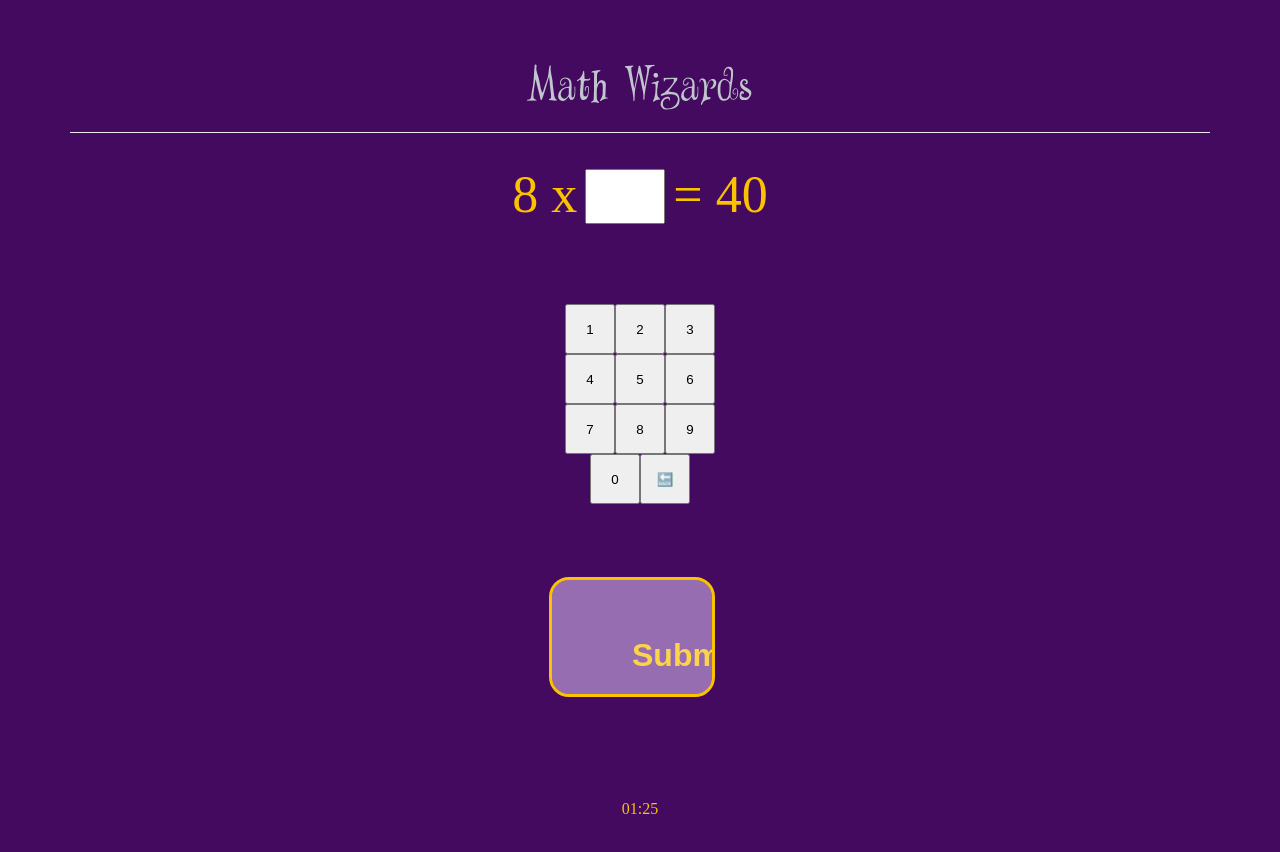
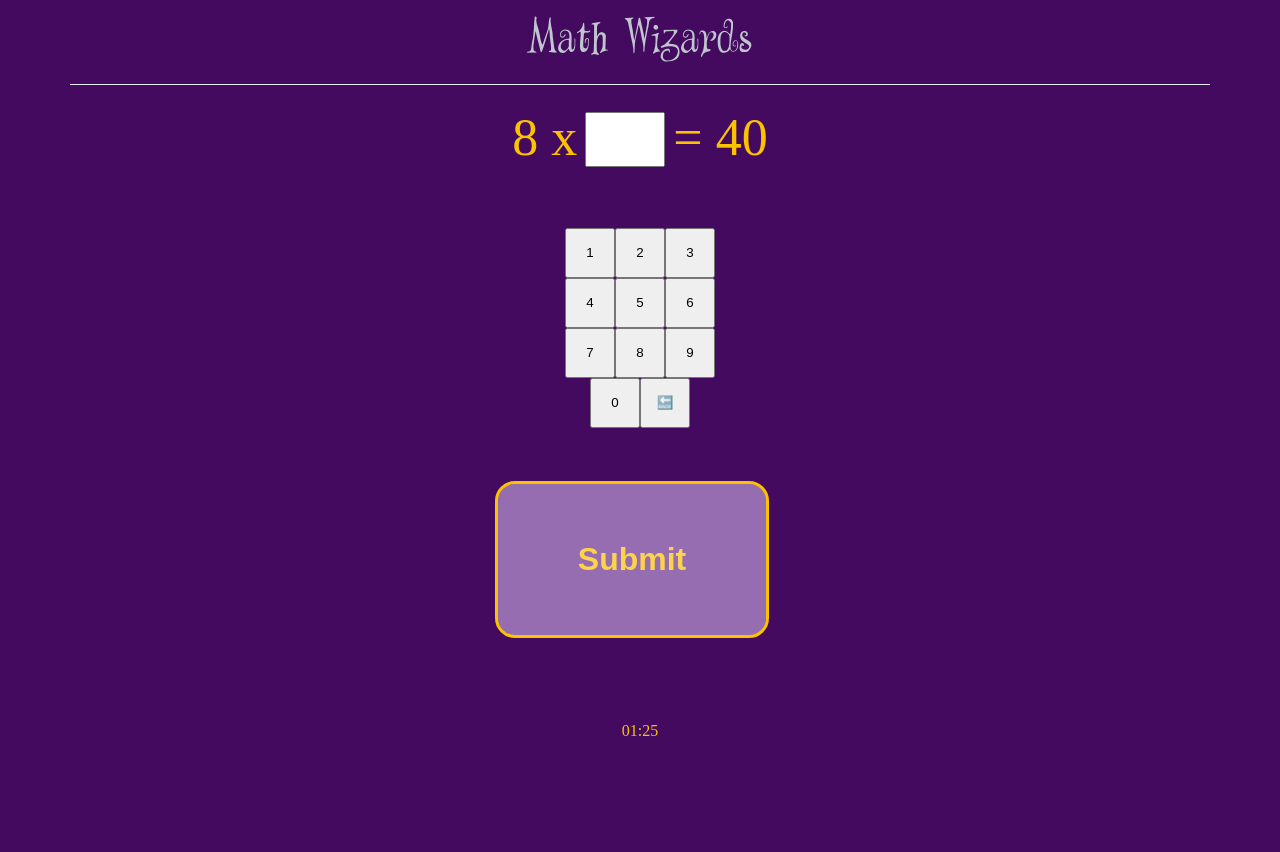
Before and after one commit to revyrob/MathWizardReact, a React (Create React App) app: page /equation in a window 1280 px wide. After the commit the page ends 800 px from the top, so only its background shows below. Built offline with nearby package versions, Linux system fonts and the light colour scheme.

Commit message:
working on making x or confetti always show for win or lose

```diff
--- a/src/App.scss
+++ b/src/App.scss
@@ -20,6 +20,7 @@ body {
     flex-direction: column;
     padding: 50px 42px 0;
     max-width: $tablet-width;
+    margin: auto;
     &__title {
         font-size: 3.25rem;
         color: $color-dark-sec;
@@ -36,7 +37,6 @@ body {
         flex-direction: column;
         max-width: 1140px;
         margin:auto;
-        margin-top: 3rem;
 
         @include desktop {
             justify-content: space-between;
--- a/src/components/Button/Button.scss
+++ b/src/components/Button/Button.scss
@@ -16,8 +16,6 @@
     border: 3px solid $color-accent;
     border-radius: 20px;
     transition: 0.5s;
-    height: 100px;
-    width:100px;
     &::after {
         content: '';
         position: absolute;
--- a/src/components/Equation/Equation.jsx
+++ b/src/components/Equation/Equation.jsx
@@ -46,6 +46,7 @@ function Equation() {
         //set a back something to show correct
         setShowWin(true);
         setWins(wins + 1);
+        setBgImage("");
       } else {
         //set something to show wrong
         setLosses(losses + 1);
@@ -71,7 +72,7 @@ function Equation() {
     if (showWin) {
       const timer = setTimeout(() => {
         setShowWin(false); // Update showWin to whatever value you need after 500ms
-      }, 1000);
+      }, 500);
 
       return () => clearTimeout(timer); // Clear the timeout if component unmounts before 500ms
     }
--- a/src/components/Equation/Equation.scss
+++ b/src/components/Equation/Equation.scss
@@ -8,7 +8,7 @@
     flex-direction: column;
     justify-content: space-around;
     align-items: center;
-    height: 90vh;
+    height: 85vh;
 
     &__keyboard {
         display: flex;
```
